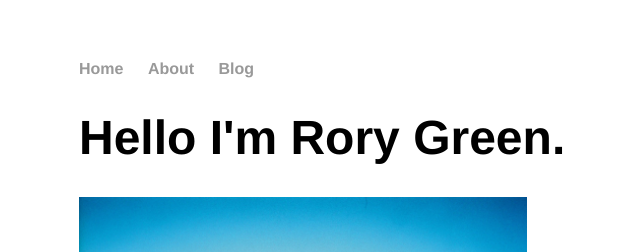
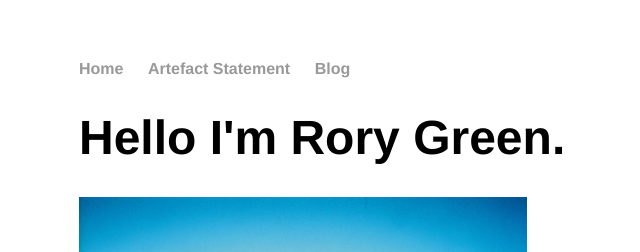
Before and after one commit to rorycodinstuff/rorycodinstuff.github.io, a Jekyll site: the page built from index.html, in a window 1280 px wide. Shown: the top 252 px of the page, without its empty margins (113-753 px from the left). Built offline with Jekyll 4.4.1, drawn with Linux system fonts in a browser that asks for light colours.

Commit message:
Update default.html

```diff
--- a/_layouts/default.html
+++ b/_layouts/default.html
@@ -9,7 +9,7 @@
 			<nav>
 	    		<ul>
 	        		<li><a href="/">Home</a></li>
-		        	<li><a href="/about">About</a></li>
+		        	<li><a href="/about">Artefact Statement</a></li>
 	        		<li><a href="/blog">Blog</a></li>
 	    		</ul>
 			</nav>
```
